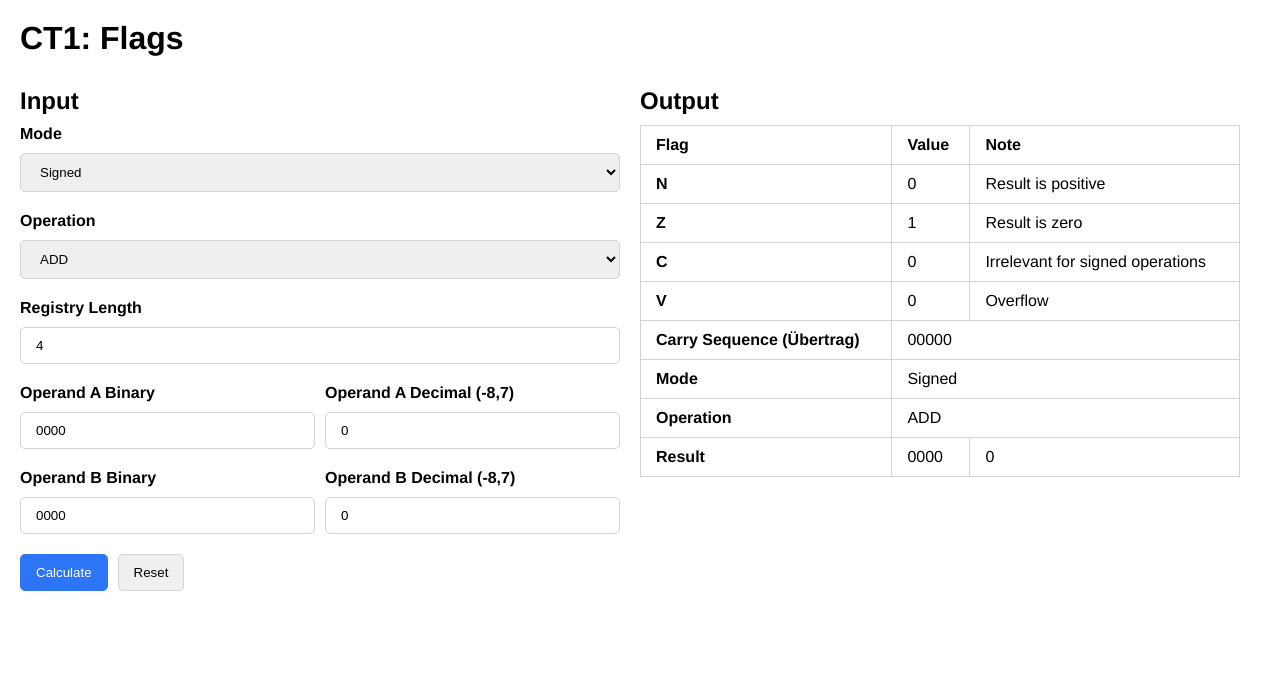
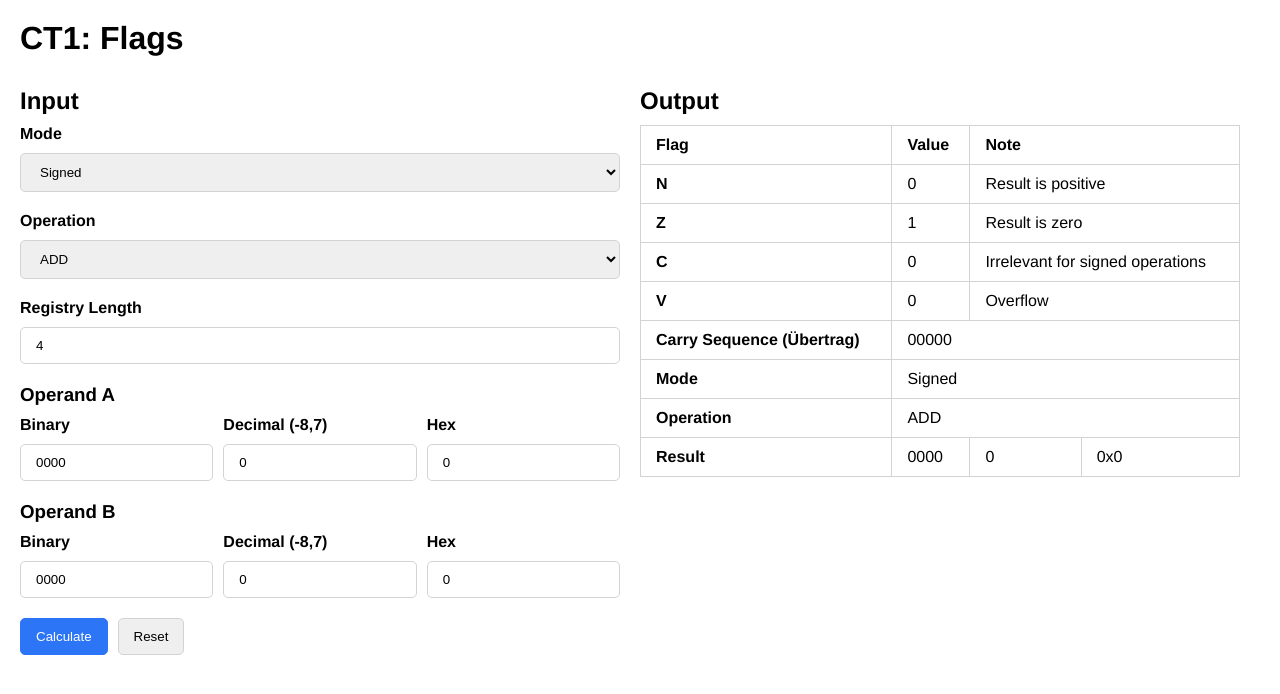
Before and after one commit to MrF3lix/condition-flags, a React (Create React App) app: page / in a window 1280 px wide. Both pictures are taken after a click on the button "Calculate". Shown: the top 694 px of the page. Built offline with nearby package versions, Linux system fonts and the light colour scheme.

Commit message:
Allow hex input

```diff
--- a/src/FlagCalculator.js
+++ b/src/FlagCalculator.js
@@ -15,6 +15,9 @@ export const FlagCalculator = () => {
 
   const [aDec, setADec] = useState(0)
   const [bDec, setBDec] = useState(0)
+
+  const [aHex, setAHex] = useState(0)
+  const [bHex, setBHex] = useState(0)
 
   const submit = e => {
     e.preventDefault()
@@ -41,23 +44,37 @@ export const FlagCalculator = () => {
 
   const reset = () => setFlags()
 
-  const onChangeInput = (value, base, setBinary, setDecimal) => {
+  const onChangeInput = (value, base, setBinary, setDecimal, setHex) => {
     if (base === 10) {
       setDecimal(value)
       setBinary(Flags.decToBin(value, registryLength))
-    } else {
-      setDecimal(Flags.binToDec(value, registryLength, mode === Flags.SIGNED))
+      setHex(toHex(value))
+    } else if (base === 2) {
+      let decimal = Flags.binToDec(value, registryLength, mode === Flags.SIGNED)
+      console.log({decimal})
+      setDecimal(decimal)
       setBinary(value)
+      setHex(toHex(decimal))
+    } else if (base === 16) {
+      let decimal = parseInt(value, base)
+      setDecimal(decimal)
+      setBinary(Flags.decToBin(decimal, registryLength))
+      setHex(value)
+
     }
   }
 
   const onChangeA = (value, base) => {
-    onChangeInput(value, base, setA, setADec)
+    onChangeInput(value, base, setA, setADec, setAHex)
   }
 
   const onChangeB = (value, base) => {
-    onChangeInput(value, base, setB, setBDec)
+    onChangeInput(value, base, setB, setBDec, setBHex)
   }
+
+
+  const toHex = val => parseInt(val).toString(16)
+
   return (
     <div className="row">
       <div className="col">
@@ -89,25 +106,34 @@ export const FlagCalculator = () => {
               <input type="number" onChange={e => setRegistryLength(e.target.value, 2)} value={registryLength} />
             </label>
           </div>
+          <h3>Operand A</h3>
           <div className="input__container">
             <label>
-              <span>Operand A Binary</span>
+              <span>Binary</span>
               <input type="text" pattern={`[01]{${registryLength}}`} onChange={e => onChangeA(e.target.value, 2)} value={a} />
             </label>
             <label>
-              <span>Operand A Decimal ({min},{max})</span>
+              <span>Decimal ({min},{max})</span>
               <input type="number" onChange={e => onChangeA(e.target.value, 10)} value={aDec} min={min} max={max} />
             </label>
+            <label>
+              <span>Hex</span>
+              <input type="text" onChange={e => onChangeA(e.target.value, 16)} value={aHex} />
+            </label>
           </div>
+          <h3>Operand B</h3>
           <div className="input__container">
             <label>
-              <span>Operand B Binary</span>
-
+              <span>Binary</span>
               <input type="text" pattern={`[01]{${registryLength}}`} onChange={e => onChangeB(e.target.value, 2)} value={b} />
             </label>
             <label>
-              <span>Operand B Decimal ({min},{max})</span>
+              <span>Decimal ({min},{max})</span>
               <input type="number" onChange={e => onChangeB(e.target.value, 10)} value={bDec} min={min} max={max} />
+            </label>
+            <label>
+              <span>Hex</span>
+              <input type="text" onChange={e => onChangeB(e.target.value, 16)} value={bHex} />
             </label>
           </div>
           <div className="input__container">
@@ -124,7 +150,7 @@ export const FlagCalculator = () => {
             <tr>
               <th>Flag</th>
               <th>Value</th>
-              <th>Note</th>
+              <th colSpan={2}>Note</th>
             </tr>
           </thead>
           <tbody>
@@ -133,44 +159,46 @@ export const FlagCalculator = () => {
                 <tr>
                   <th>N</th>
                   <td>{flags.n}</td>
-                  <td>{flags.n === 1 ? 'Result is negative' : 'Result is positive'} </td>
+                  <td colSpan={2}>{flags.n === 1 ? 'Result is negative' : 'Result is positive'} </td>
                 </tr>
                 <tr>
                   <th>Z</th>
                   <td>{flags.z}</td>
-                  <td>{flags.z === 1 ? 'Result is zero' : 'Result is not zero'} </td>
+                  <td colSpan={2}>{flags.z === 1 ? 'Result is zero' : 'Result is not zero'} </td>
                 </tr>
                 <tr>
                   <th>C</th>
                   <td>{flags.c}</td>
-                  <td>{flags.mode === Flags.UNSIGNED ? 'Carry' : 'Irrelevant for signed operations'}</td>
+                  <td colSpan={2}>{flags.mode === Flags.UNSIGNED ? 'Carry / Borrow in SUB' : 'Irrelevant for signed operations'}</td>
                 </tr>
                 <tr>
                   <th>V</th>
                   <td>{flags.v}</td>
-                  <td>{flags.mode === Flags.SIGNED ? 'Overflow' : 'Irrelevant for unsigned operations'}</td>
+                  <td colSpan={2}>{flags.mode === Flags.SIGNED ? 'Overflow' : 'Irrelevant for unsigned operations'}</td>
                 </tr>
                 <tr>
                   <th>Carry Sequence (Übertrag)</th>
-                  <td colSpan={2}>{flags.cs}</td>
+                  <td colSpan={3}>{flags.cs}</td>
                 </tr>
                 {flags.operation === Flags.SUB &&
                   <tr>
                     <th>Two's complement of B (ZK)</th>
-                    <td colSpan={2}>{flags.b2c}</td>
+                    <td colSpan={3}>{flags.b2c}</td>
                   </tr>
                 }
                 <tr>
                   <th>Mode</th>
-                  <td colSpan={2}>{flags.mode === Flags.SIGNED ? 'Signed' : 'Unsigned'}</td>
+                  <td colSpan={3}>{flags.mode === Flags.SIGNED ? 'Signed' : 'Unsigned'}</td>
                 </tr>
                 <tr>
                   <th>Operation</th>
-                  <td colSpan={2}>{flags.operation === Flags.ADD ? 'ADD' : 'SUB'}</td>
+                  <td colSpan={3}>{flags.operation === Flags.ADD ? 'ADD' : 'SUB'}</td>
                 </tr>
                 <tr>
                   <th>Result</th>
-                  <td>{flags.result}</td><td>{Flags.binToDec(flags.result, flags.registryLength, flags.mode === Flags.SIGNED)}</td>
+                  <td>{flags.resultBinary}</td>
+                  <td>{flags.resultDecimal}</td>
+                  <td>{flags.resultHex}</td>
                 </tr>
               </>
               :
--- a/src/index.css
+++ b/src/index.css
@@ -110,3 +110,12 @@ label+label {
 .button+.button {
   margin-left: 10px;
 }
+
+@media screen and (max-width: 960px) {
+  body {
+    margin: 0 0 50px 0;
+  }
+  .col {
+    width: 100%;
+  }
+}
--- a/src/lib/flags.js
+++ b/src/lib/flags.js
@@ -47,7 +47,11 @@ export const exec = (a, b, operation, mode, registryLength) => {
   let n = getNegativeFlag(result)
   let z = getZeroFlag(result)
 
-  return { n, z, c, v, cs, b2c, result: result.join(''), mode, operation, registryLength }
+  let resultBinary = result.join('')
+  let resultDecimal = binToDec(resultBinary, registryLength, mode === SIGNED)
+  let resultHex = resultDecimal >= 0 ? '0x' + resultDecimal.toString(16) : '-0x' + resultDecimal.toString(16).substring(1)
+
+  return { n, z, c, v, cs, b2c, resultBinary, resultDecimal, resultHex, mode, operation, registryLength }
 }
 
 export const decToBin = (decVal, binaryLength) => {
```
